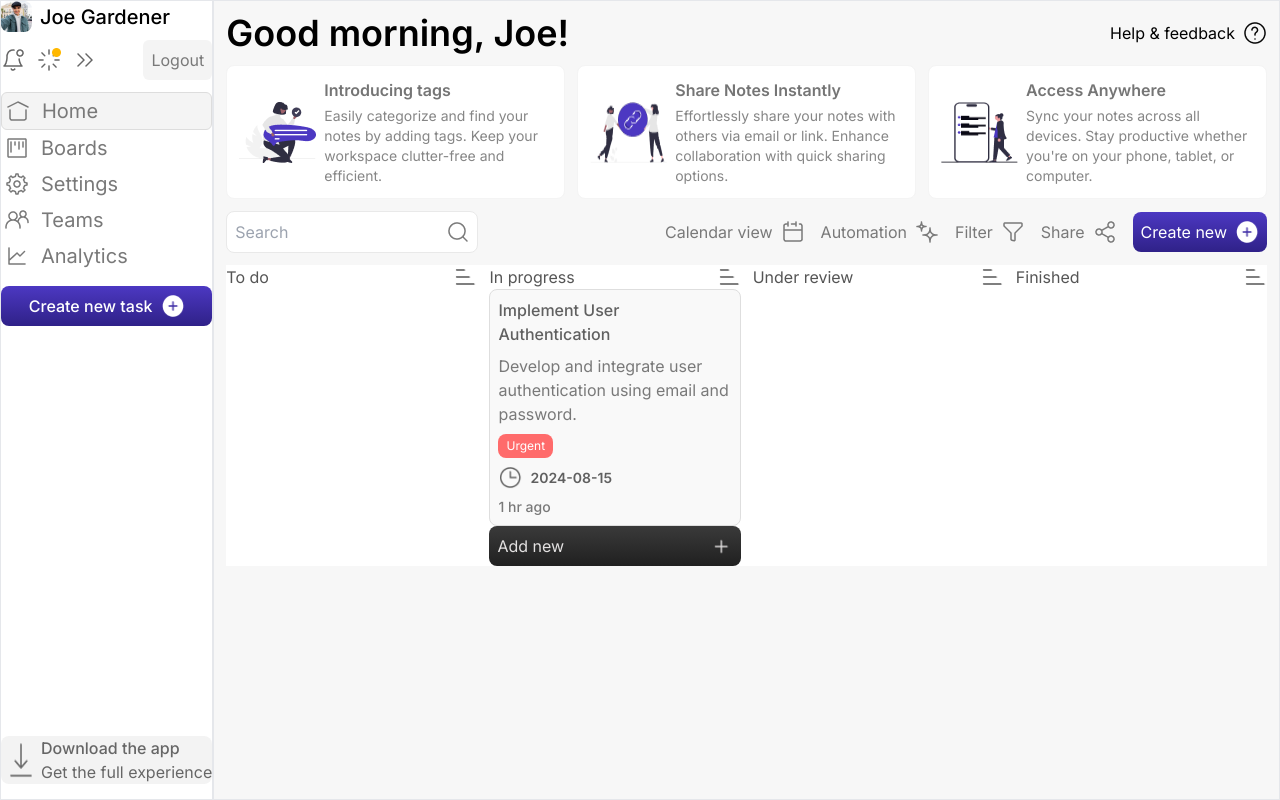
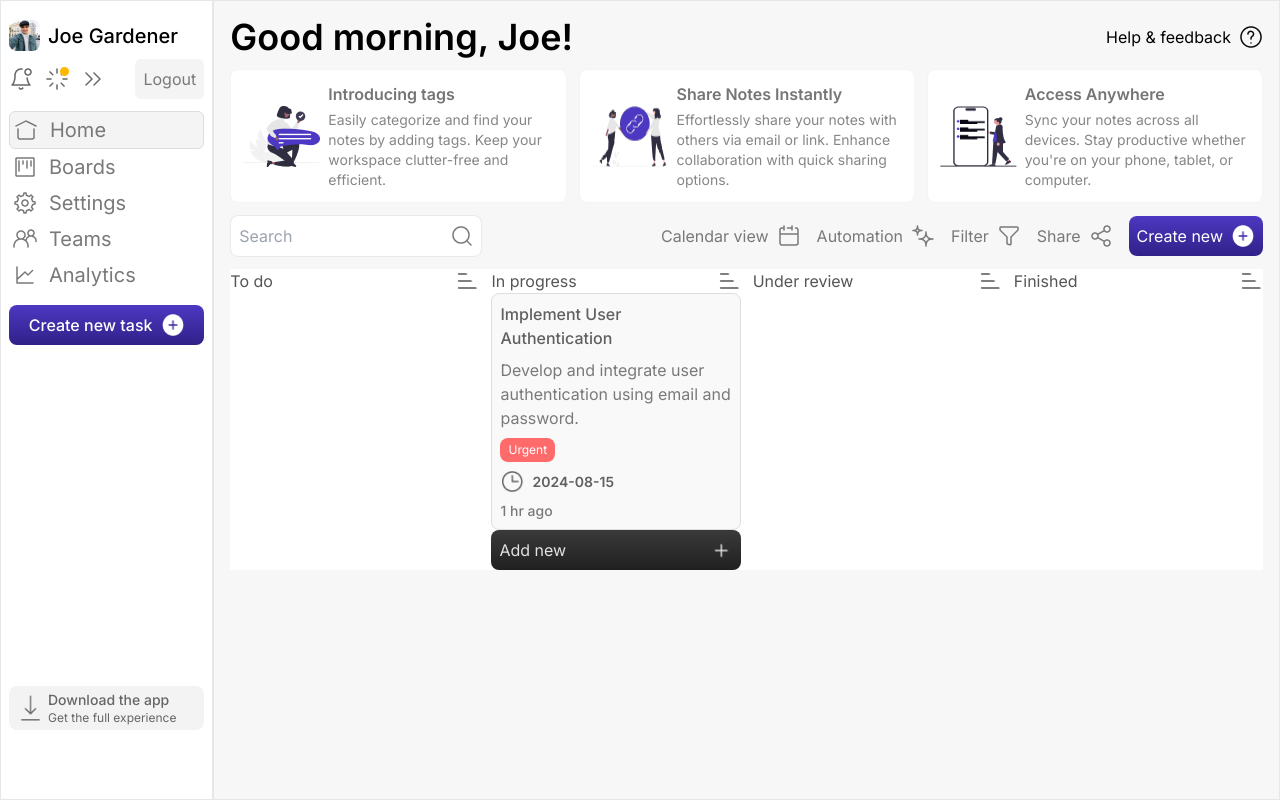
Before and after one commit to Avin008/crework-assignment, a Next.js app: page /dashboard in a window 1280 px wide. Built offline with nearby package versions, Linux system fonts and the light colour scheme.

Commit message:
style: sidebar style

```diff
--- a/app/dashboard/page.tsx
+++ b/app/dashboard/page.tsx
@@ -39,14 +39,16 @@ const infoData: {
 
 const Dashboard = () => {
   return (
-    <main className="h-screen bg-[#f7f7f7] grid grid-cols-12 relative">
-      <section className="col-span-2 border space-y-3 bg-white">
-        <UserActions />
-        <Sidebar />
-        <CreateNewTaskButton />
-        <InstallAppButton />
+    <main className="min-h-screen bg-[#f7f7f7] grid grid-cols-12 relative">
+      <section className="col-span-2 border bg-white">
+        <div className="sticky top-3 h-[90%] space-y-3 p-2">
+          <UserActions />
+          <Sidebar />
+          <CreateNewTaskButton />
+          <InstallAppButton />
+        </div>
       </section>
-      <section className="col-span-10 border space-y-3 p-3">
+      <section className="col-span-10 border space-y-3 p-4">
         <Greetings />
         <section className="grid grid-cols-3 gap-3">
           {infoData.map((x) => (
--- a/components/InstallAppButton.tsx
+++ b/components/InstallAppButton.tsx
@@ -3,11 +3,16 @@ import Link from "next/link";
 
 const InstallAppButton = () => {
   return (
-    <Link href="" className="flex absolute bottom-4 bg-[#F3F3F3] rounded-lg">
-      <Image src="/download.png" alt="install app" width={40} height={40} />
+    <Link
+      href=""
+      className="flex mx-2 absolute bottom-0 left-0 right-0 bg-[#F3F3F3] rounded-lg p-1"
+    >
+      <Image src="/download.png" alt="install app" width={35} height={35} />
       <div className="">
-        <h2 className="text-[#666666] font-medium">Download the app</h2>
-        <h3 className="text-[#666666] font-normal">Get the full experience</h3>
+        <h2 className="text-[#666666] font-medium text-sm">Download the app</h2>
+        <h3 className="text-[#666666] font-normal text-xs">
+          Get the full experience
+        </h3>
       </div>
     </Link>
   );
```
